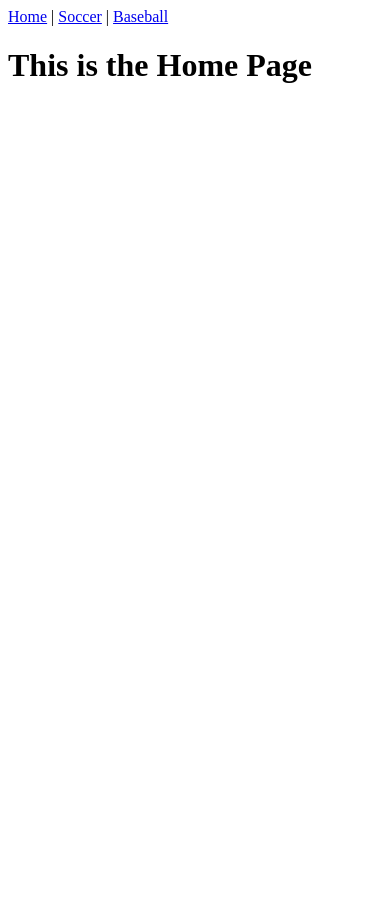
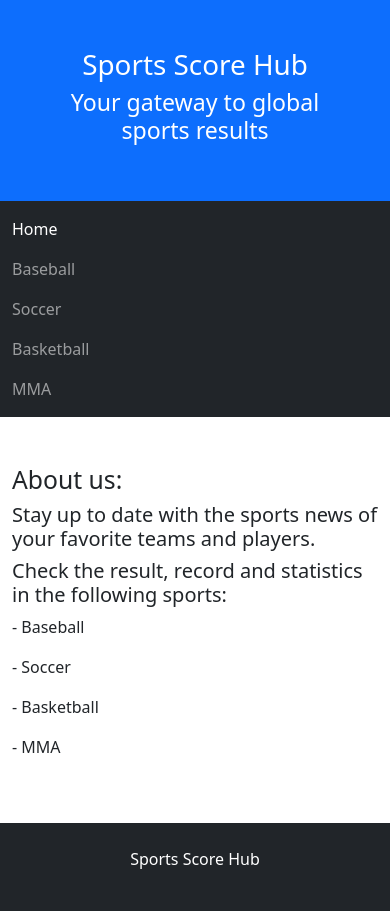
Before and after one commit to LluisFabregatRiesco/AdvPy-FinalProject, a Flask app: page / in a window 390 px wide. Before the commit the page ends 83 px from the top, so only its background shows below. Run offline with Flask 3, Linux system fonts and the light colour scheme.

Commit message:
Modifications Lluis 3/12

```diff
--- a/app/apiTests.py
+++ b/app/apiTests.py
@@ -3,7 +3,7 @@ This is the main file of the Flask application.
 """
 
 # from typing import Any
-from . import db_api
+# from . import db_api
 
 
-db_api.insert_one({"Testing", 4})
+# db_api.insert_one({"Testing", 4})
--- a/app/app.py
+++ /dev/null
@@ -1,35 +0,0 @@
-
-from typing import Any
-from flask import Flask, render_template
-import os
-import db_api
-
-
-app = Flask(__name__)
-
-
-@app.route('/')
-def home() -> Any:
-    return render_template('home.html')
-
-
-@app.route('/soccer')
-def soccer() -> Any:
-    return render_template('soccer.html')
-
-
-@app.route('/baseball')
-def baseball() -> Any:
-
-    db_api.insert_one({"Test": 5, "Test Again": 8})
-
-    res = db_api.find_all({})
-
-    print(res)
-
-    return render_template('baseball.html')
-
-
-if __name__ == "__main__":
-    port = int(os.environ.get('PORT', 5555))
-    app.run(debug=True, host='0.0.0.0', port=port)
--- /dev/null
+++ b/app/main.py
@@ -0,0 +1,80 @@
+"""
+This is the main file of the Flask application.
+"""
+
+from typing import Any
+import os
+from flask import Flask, render_template
+import db_api
+
+app = Flask(__name__)
+
+
+@app.route('/')
+def home() -> Any:
+    """Home page of the application.
+
+    Returns:
+        str: HTML page using Jinja2 template.
+    """
+    context = {
+        'title': 'Sports Score Hub',
+        'content': 'Your gateway to global sports results'
+    }
+    return render_template('home.html', **context)
+
+
+@app.route('/soccer')
+def soccer() -> Any:
+    """Soccer page of the application.
+
+    Returns:
+        str: HTML page using Jinja2 template.
+    """
+    context = {
+        'title': 'Soccer',
+    }
+    return render_template('soccer.html', **context)
+
+
+@app.route('/mma')
+def mma() -> Any:
+    """MMA page of the application.
+
+    Returns:
+        str: HTML page using Jinja2 template.
+    """
+    context = {
+        'title': 'MMA',
+    }
+    return render_template('mma.html', **context)
+
+
+@app.route('/basketball')
+def basketball() -> Any:
+    """Basketball page of the application.
+
+    Returns:
+        str: HTML page using Jinja2 template.
+    """
+    context = {
+        'title': 'Basketball',
+    }
+    return render_template('Basketball.html', **context)
+
+
+@app.route('/baseball')
+def baseball() -> Any:
+
+    db_api.insert_one({"Test": 5, "Test Again": 8})
+
+    res = db_api.find_all({})
+
+    print(res)
+
+    return render_template('baseball.html')
+
+
+if __name__ == "__main__":
+    port = int(os.environ.get('PORT', 5555))
+    app.run(debug=True, host='0.0.0.0', port=port)
--- /dev/null
+++ b/templates/base_two_col.html
@@ -0,0 +1,67 @@
+<!--https://www.w3schools.com/bootstrap5/tryit.asp?filename=trybs_template1-->
+<!DOCTYPE html>
+<html lang="en">
+  <head>
+    <title>{% block title %}{% endblock %}</title>
+    <meta charset="utf-8" />
+    <meta name="viewport" content="width=device-width, initial-scale=1" />
+    <link
+      href="https://cdn.jsdelivr.net/npm/bootstrap@5.3.2/dist/css/bootstrap.min.css"
+      rel="stylesheet"
+    />
+    <script src="https://cdn.jsdelivr.net/npm/bootstrap@5.3.2/dist/js/bootstrap.bundle.min.js"></script>
+  </head>
+
+  <body>
+    <div class="p-5 bg-primary text-white text-center">
+      <h1>{{ title }}</h1>
+      <h3>{{ content }}</h3>
+    </div>
+
+    <nav class="navbar navbar-expand-sm bg-dark navbar-dark">
+      <div class="container-fluid">
+        <ul class="navbar-nav">
+          <li class="nav-item">
+            <a class="nav-link active" href="/">Home</a>
+          </li>
+          <li class="nav-item">
+            <a class="nav-link" href="/recipes">Baseball</a>
+          </li>
+          <li class="nav-item">
+            <a class="nav-link" href="#">Soccer</a>
+          </li>
+          <li class="nav-item">
+            <a class="nav-link" href="#">Basketball</a>
+          </li>
+          <li class="nav-item">
+            <a class="nav-link" href="#">MMA</a>
+          </li>
+        </ul>
+      </div>
+    </nav>
+
+    <div class="container mt-5">
+      <div class="row">
+        {% block content %}
+        <div class="col-sm-8">
+          {% block column1 %}
+          <h2>About us:</h2>
+          <h5>Stay up to date with the sports news of your favorite teams and players.</h5>
+          <h5>Check the result, record and statistics in the following sports:</h5>
+          <p>- Baseball</p>
+          <p>- Soccer</p>
+          <p>- Basketball</p>
+          <p>- MMA</p>
+        </div>
+        {% endblock %}
+      </div>
+    </div>
+    {% endblock %}
+
+    <div class="mt-5 p-4 bg-dark text-white text-center">
+      {% block footer %}
+      <p>{{ title }}</p>
+      {% endblock %}
+    </div>
+  </body>
+</html>
--- a/templates/home.html
+++ b/templates/home.html
@@ -1,15 +1,7 @@
-<!DOCTYPE html>
-<html>
-<head>
-    <title>Home</title>
-</head>
-<body>
-    <nav>
-        <a href="/">Home</a> |
-        <a href="/soccer">Soccer</a> |
-        <a href="/baseball">Baseball</a>
-    </nav>
-    <h1>This is the Home Page</h1>
-    <!-- Page specific content goes here -->
-</body>
-</html>
+{% extends 'base_two_col.html' %} {% block title %} {{ title }}{% endblock %} {%
+  block heading1 %}
+  <div class="col-md-12">
+    <h1>{{ title }}</h1>
+    <p>{{ content }}</p>
+  </div>
+  {% endblock %}
```
Also changed, not shown: apiTests.py (deleted, +0 -23 lines), app.py (deleted, +0 -21 lines), app/db_api.py (+20 -0 lines), templates/old_home.html (added, +15 -0 lines), app/__init__.py (added), templates/basketball.html (added), templates/mma.html (added).
